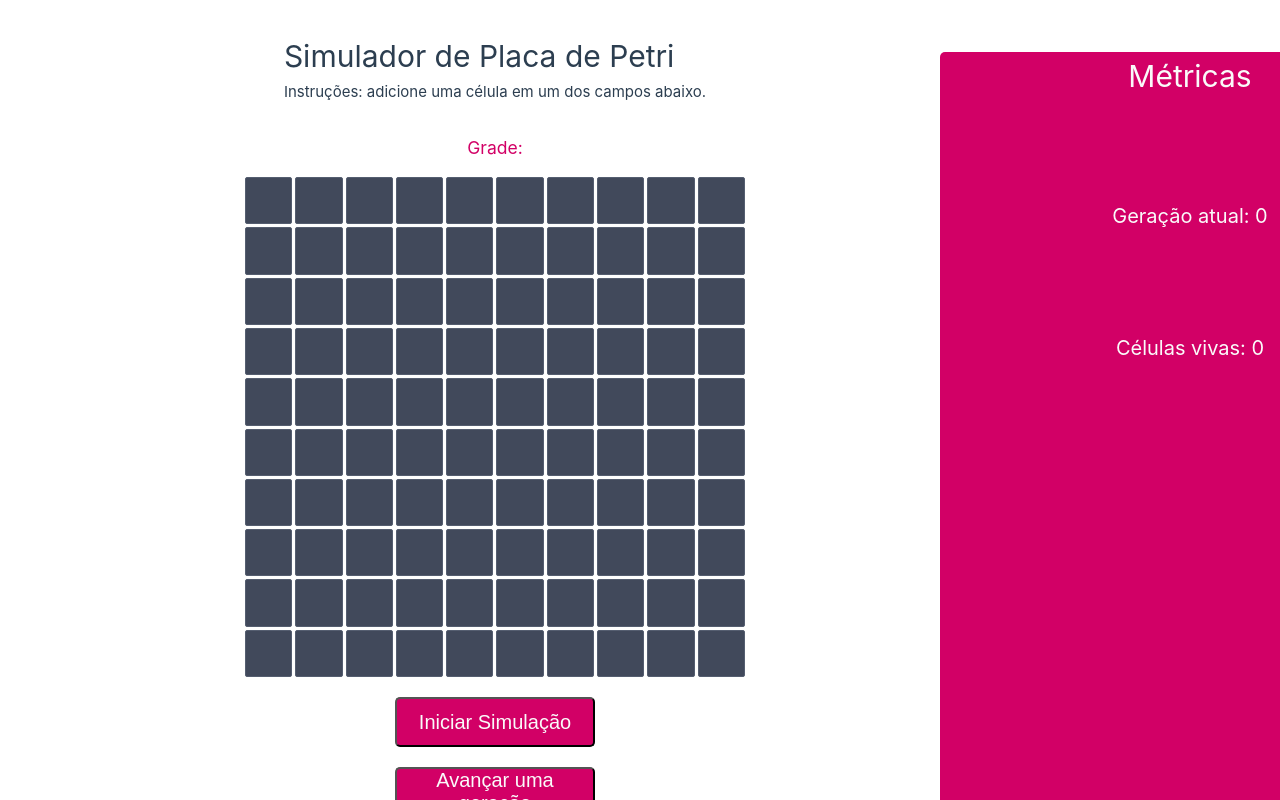
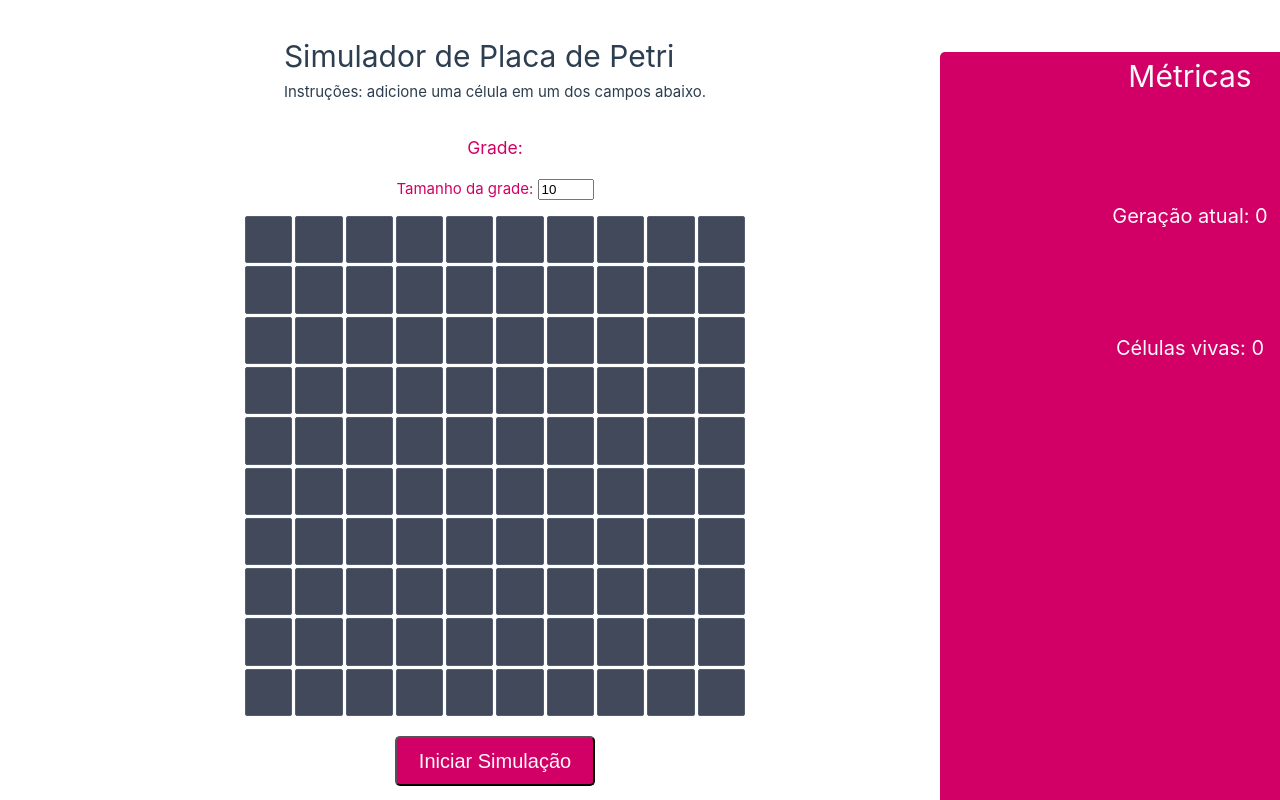
Before and after one commit to beastartare/Placa-de-Petri, a Vue app in the folder frontend/: page / in a window 1280 px wide. Shown: the top 800 px of the page. Built offline with nearby package versions, Linux system fonts and the light colour scheme.

Commit message:
tamanho variavel

```diff
--- a/frontend/src/components/Grade.vue
+++ b/frontend/src/components/Grade.vue
@@ -1,12 +1,17 @@
 <script setup>
 import { ref } from "vue";
 
-const tam = 10;
+const tam = ref(10);
 const props = defineProps({
   simulando: Boolean,
 });
 
-const grade = ref(Array.from({ length: tam }, () => Array(tam).fill(false)));
+const grade = ref(
+  Array.from(
+    { length: tam.value },
+    () => Array(tam.value).fill(false)
+  )
+);
 const emit = defineEmits(["alterada"]);
 
 function adicionarCelula(linha, coluna) {
@@ -24,6 +29,31 @@ function atualizarGrade(novaGrade) {
   grade.value = novaGrade;
 }
 
+function alterarTamanho() {
+  if (tam.value < 1) {
+    tam.value = 1;
+  }
+
+  if (tam.value > 30) {
+    tam.value = 30;
+  }
+
+  let novaGrade = [];
+
+  for (let linha = 0; linha < tam.value; linha++) {
+    let novaLinha = [];
+
+    for (let coluna = 0; coluna < tam.value; coluna++) {
+      novaLinha.push(false);
+    }
+
+    novaGrade.push(novaLinha);
+  }
+
+  grade.value = novaGrade;
+  emit("alterada");
+}
+
 defineExpose({
   obterGrade,
   atualizarGrade,
@@ -33,6 +63,18 @@ defineExpose({
 <template>
   <div class="grade">
     <h3>Grade:</h3>
+
+    <label>
+      Tamanho da grade:
+      <input
+        type="number"
+        v-model="tam"
+        min="1"
+        max="30"
+        @change="alterarTamanho"
+        :disabled="props.simulando"
+      />
+    </label>
 
     <div
       class="tabuleiro"
```
